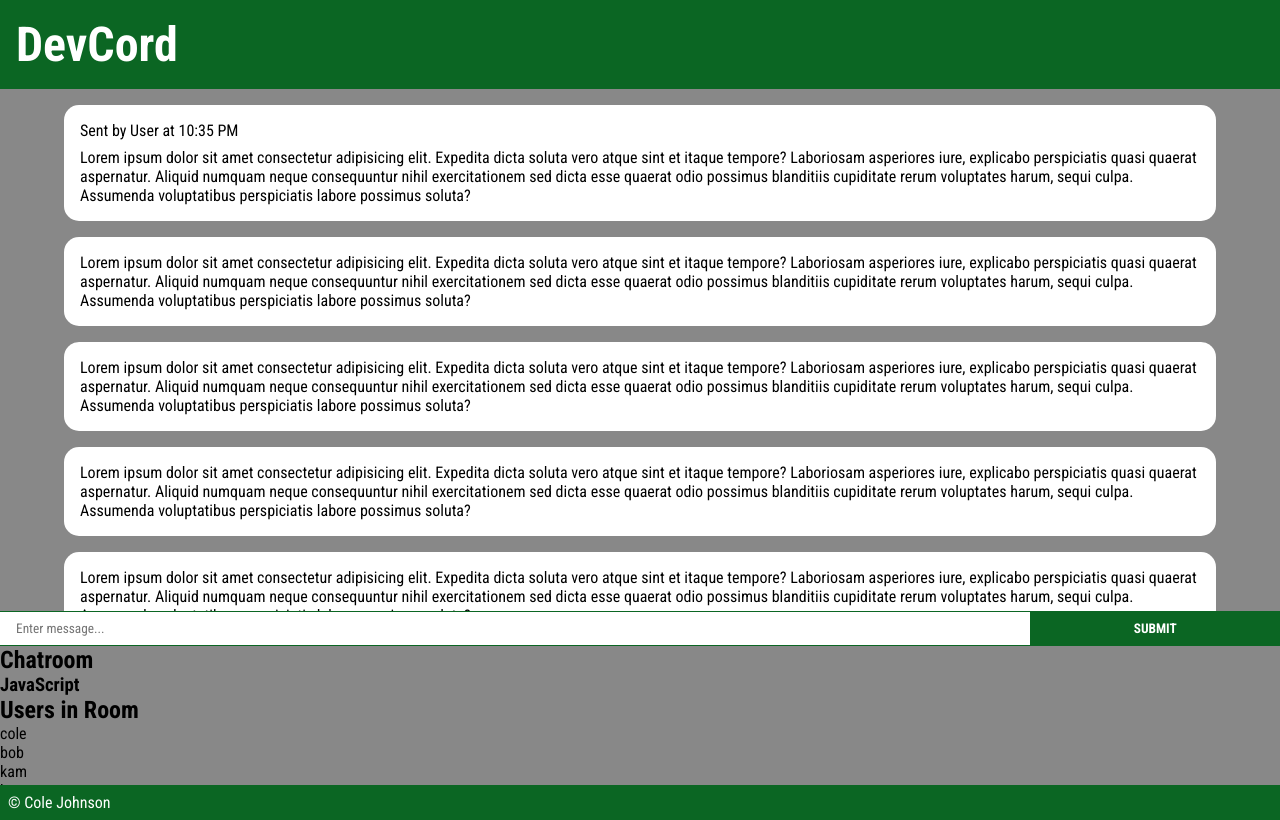
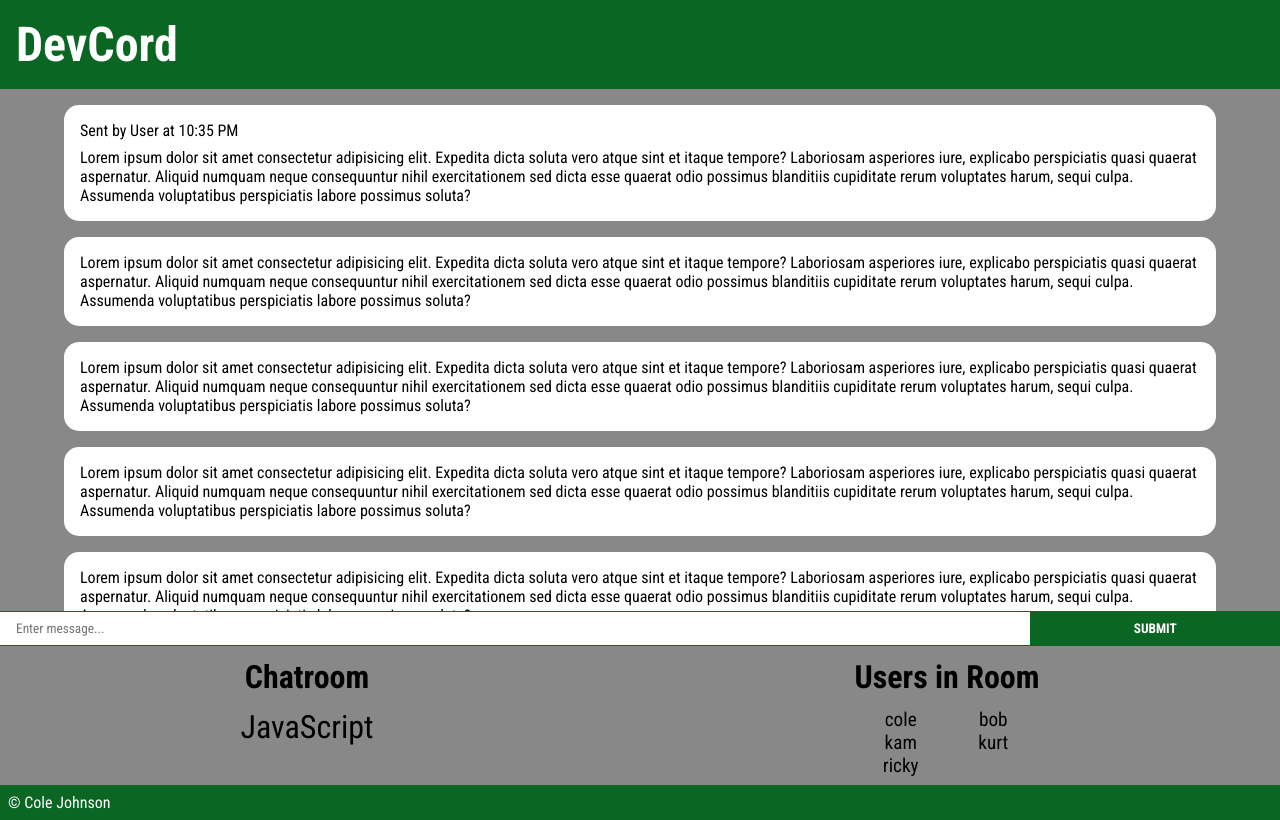
Before and after one commit to cburnjohnson/devcord, a Gatsby site in the folder client/: page / in a window 1280 px wide. Built offline with nearby package versions, Linux system fonts and the light colour scheme; Gatsby itself is replaced by a stand-in of ours.

Commit message:
chatroom/users initial styling

```diff
--- a/client/src/pages/index.js
+++ b/client/src/pages/index.js
@@ -10,8 +10,12 @@ const IndexPage = () => (
         <SEO title='Home' />
         <div id='chat-container'>
             <div id='chat-list'>
+                <div id='room'>
                     <h2>Chatroom</h2>
                     <h3>JavaScript</h3>
+                </div>
+
+                <div id='room-users'>
                     <h2>Users in Room</h2>
                     <ul>
                         <li>cole</li>
@@ -20,6 +24,7 @@ const IndexPage = () => (
                         <li>kurt</li>
                         <li>ricky</li>
                     </ul>
+                </div>
             </div>
             <div id='chat-section'>
                 <div className='message'>
--- a/client/src/styles/styles.css
+++ b/client/src/styles/styles.css
@@ -62,6 +62,28 @@ main {
     grid-area: chatList;
     background-color: #888;
     overflow-y: auto;
+    display: flex;
+    justify-content: space-around;
+    padding: 0.75rem 0;
+    text-align: center;
+}
+
+#chat-list h2 {
+    font-size: 2rem;
+}
+
+#room h3 {
+    font-size: 2rem;
+    font-weight: normal;
+    margin-top: 0.75rem;
+}
+
+#room-users ul {
+    list-style-type: none;
+    display: grid;
+    grid-template-columns: 50% 50%;
+    margin-top: 0.75rem;
+    font-size: 1.2rem;
 }
 
 /* Chat Board/Section */
```
Lines whose indentation alone changed are shown as unchanged.
